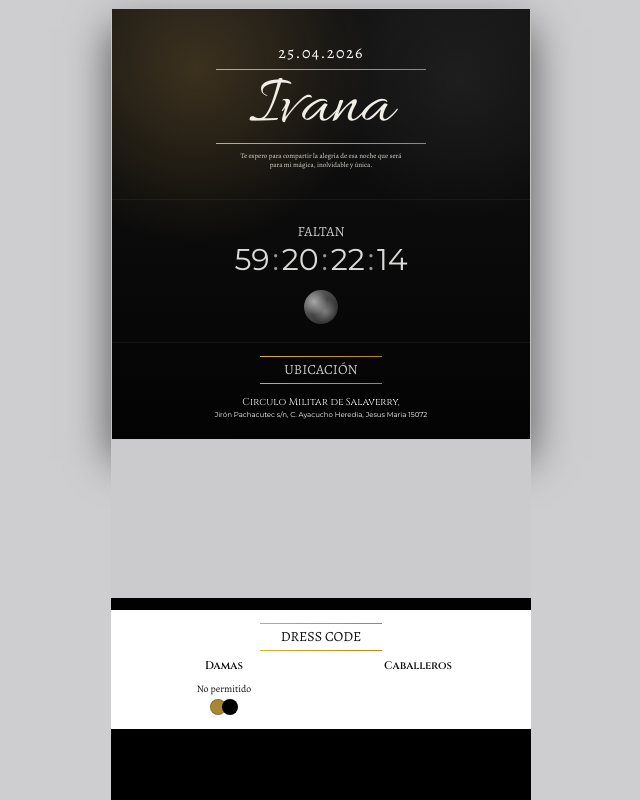
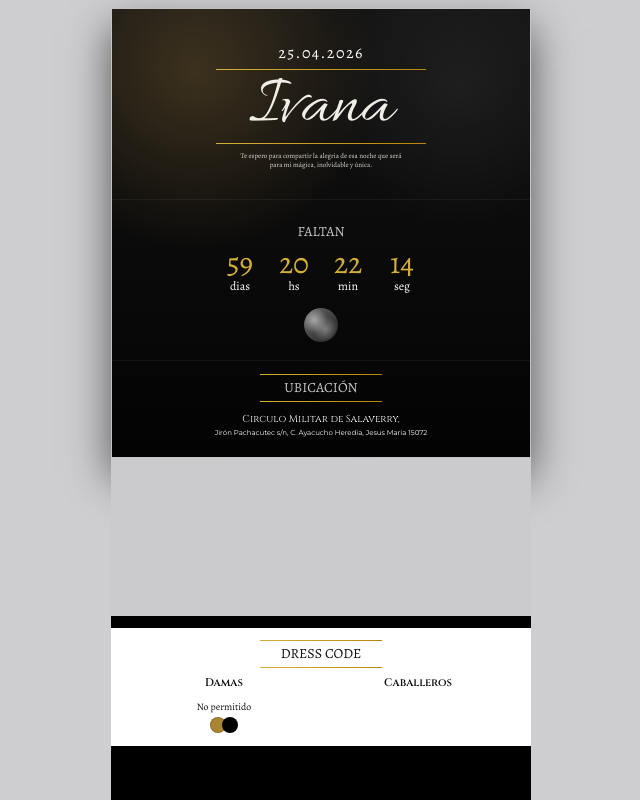
Before and after one commit to LuisVera22/xv-ivana, a React (Vite) app: page / in a window 1280 px wide. Shown: the top 800 px of the page, without its empty margins (319-959 px from the left). Built offline with nearby package versions, Linux system fonts and the light colour scheme; a web font is replaced by a local one.

Commit message:
feat: enhance CountdownSection layout and styling for improved readability

```diff
--- a/src/components/invitation/CountdownSection.jsx
+++ b/src/components/invitation/CountdownSection.jsx
@@ -1,15 +1,21 @@
 export function CountdownSection({ title, timeLeft }) {
+  const items = [
+    { value: timeLeft.days, label: 'dias' },
+    { value: timeLeft.hours, label: 'hs' },
+    { value: timeLeft.minutes, label: 'min' },
+    { value: timeLeft.seconds, label: 'seg' },
+  ]
+
   return (
     <section className="countdown-section" aria-label="Cuenta regresiva">
       <p className="section-title">{title}</p>
       <div className="countdown" role="timer" aria-live="polite">
-        <span>{timeLeft.days}</span>
-        <span className="separator">:</span>
-        <span>{timeLeft.hours}</span>
-        <span className="separator">:</span>
-        <span>{timeLeft.minutes}</span>
-        <span className="separator">:</span>
-        <span>{timeLeft.seconds}</span>
+        {items.map((item) => (
+          <div className="countdown-item" key={item.label}>
+            <span className="countdown-value">{item.value}</span>
+            <span className="countdown-label">{item.label}</span>
+          </div>
+        ))}
       </div>
     </section>
   )
--- a/src/components/invitation/invitation.css
+++ b/src/components/invitation/invitation.css
@@ -145,19 +145,34 @@
 }
 
 .countdown {
-  margin-top: 0.35rem;
+  margin-top: 0.55rem;
   display: flex;
   justify-content: center;
+  align-items: stretch;
+}
+
+.countdown-item {
+  min-width: 54px;
+  padding: 0 4px;
+  display: flex;
+  flex-direction: column;
   align-items: center;
-  gap: 0.18rem;
-  font-family: 'Montserrat', sans-serif;
+  justify-content: center;
+}
+
+.countdown-value {
+  font-family: 'Alegreya', serif;
   font-size: var(--fs-countdown);
   line-height: var(--lh-tight);
-  color: #dadad8;
+  color: #d4af37;
 }
 
-.separator {
-  opacity: 0.68;
+.countdown-label {
+  margin-top: 0.15rem;
+  font-family: 'Alegreya', serif;
+  font-size: 12px;
+  line-height: 1;
+  color: #ffffff;
 }
 
 .countdown-section::after {
```
